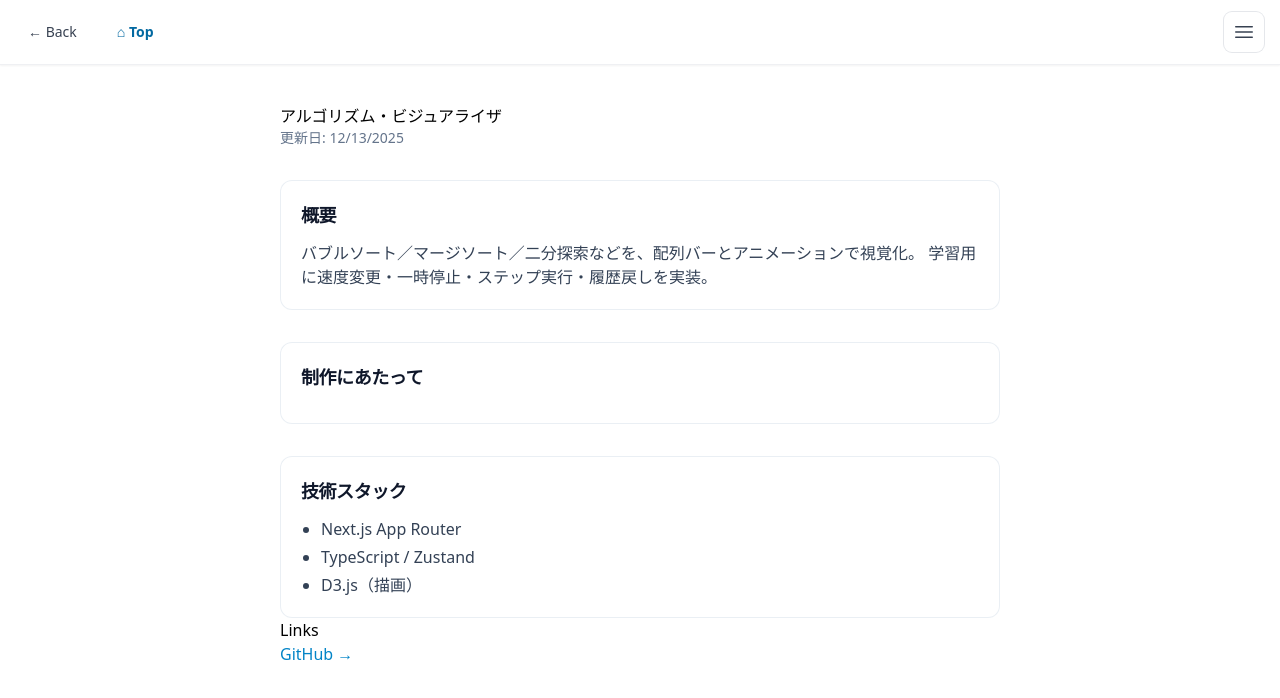
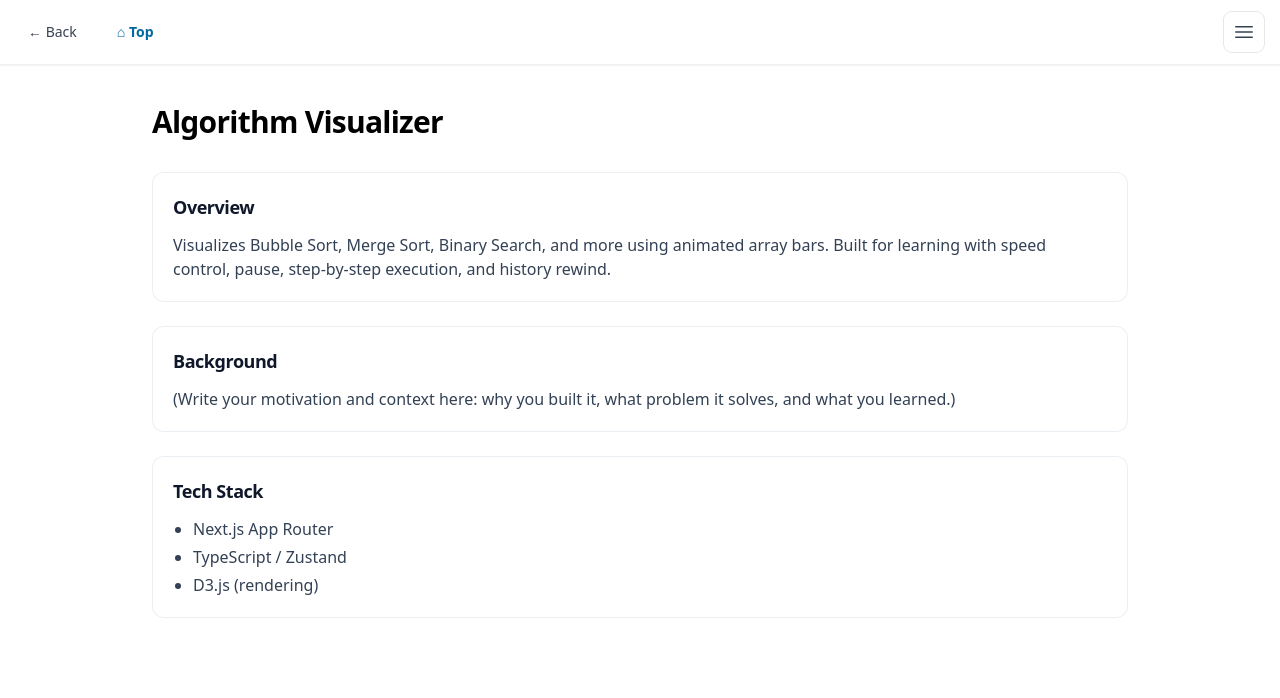
Before and after one commit to ro-dina/my-portfolio-city, a Next.js app: page /coding/algorithm-visualizer in a window 1280 px wide. Shown: the top 698 px of the page. Built offline with nearby package versions, Linux system fonts and the light colour scheme.

Commit message:
多言語対応en進捗半分くらい

```diff
--- /dev/null
+++ b/src/app/coding/[slug]/CodingProjectClient.tsx
@@ -0,0 +1,30 @@
+"use client";
+
+import { useI18n } from "@/components/common/LanguageProvider";
+import type { Project } from "@/types/project";
+type ProjectClient = Omit<Project, "body">;
+import { ReactNode } from "react";
+
+export default function CodingProjectClient({
+  project,
+  body,
+}: {
+  project: ProjectClient;
+  body: { ja: ReactNode; en?: ReactNode };
+}) {
+  const { locale } = useI18n();
+
+  return (
+    <div className="mx-auto max-w-5xl px-6 py-10">
+      <article className="space-y-6">
+        <h1 className="text-3xl font-bold tracking-tight">
+          {project.title[locale] ?? project.title.ja}
+        </h1>
+
+        <div className="space-y-6">
+          {locale === "en" && body.en ? body.en : body.ja}
+        </div>
+      </article>
+    </div>
+  );
+}
--- a/src/app/coding/[slug]/page.tsx
+++ b/src/app/coding/[slug]/page.tsx
@@ -1,86 +1,26 @@
 import { notFound } from "next/navigation";
-import Image from "next/image";
-import type { Metadata } from "next";
 import { codingProjects } from "@/data/codingProjects";
+import CodingProjectClient from "./CodingProjectClient";
 
-type Params = { params: Promise<{ slug: string }> };
-
-// 事前ビルド用（SSG）
-export function generateStaticParams() {
-  return codingProjects.map((p) => ({ slug: p.slug }));
-}
-
-// SEOメタ
-export async function generateMetadata({ params }: Params): Promise<Metadata> {
+export default async function CodingProjectPage({
+  params,
+}: {
+  params: Promise<{ slug: string }>;
+}) {
   const { slug } = await params;
-
-  const p = codingProjects.find((x) => x.slug === slug);
-  if (!p) return {};
-
-  const title = `${p.title} | Coding Projects`;
-  const description = p.summary ?? p.title;
-
-  // 可能なら絶対URL推奨（OG/TwitterはフルURLが安全）
-  const images = p.hero
-    ? [
-        {
-          url: p.hero.src, // 例: https://your-domain.com/images/...
-          width: p.hero.width,
-          height: p.hero.height,
-          alt: p.hero.alt,
-        },
-      ]
-    : [];
-
-  return {
-    title,
-    description,
-    openGraph: { title, description, images },
-    twitter: { card: "summary_large_image", title, description, images },
-  };
-}
-
-export default async function CodingProjectPage({ params }: { params: Promise<{ slug: string }> }) {
-  const { slug } = await params; // ← ここが重要！
-
   const project = codingProjects.find((p) => p.slug === slug);
   if (!project) return notFound();
 
+  const { body, ...projectClient } = project;
+
+  // 👇 Server で関数を実行（関数は Client に渡さない）
+  const bodyJa = body.ja();
+  const bodyEn = body.en?.();
+
   return (
-    <article className="prose prose-slate dark:prose-invert mx-auto max-w-3xl px-6 py-10">
-      <h1>{project.title}</h1>
-      <p className="text-sm text-slate-500">
-        更新日: {new Date(project.updatedAt).toLocaleDateString()}
-      </p>
-
-      {project.hero && (
-        <Image
-          src={project.hero.src}
-          alt={project.hero.alt}
-          width={project.hero.width}
-          height={project.hero.height}
-          className="rounded-xl shadow my-6"
-          priority
-        />
-      )}
-
-      {/* 本文（自由にJSXを書けます） */}
-      {project.body()}
-
-      {project.links && project.links.length > 0 && (
-        <>
-          <h2>Links</h2>
-          <ul>
-            {project.links.map((l) => (
-              <li key={l.href}>
-                <a className="text-sky-600 dark:text-sky-400 hover:underline" href={l.href} target="_blank">
-                  {l.label} →
-                </a>
-              </li>
-            ))}
-          </ul>
-        </>
-      )}
-    </article>
+    <CodingProjectClient
+      project={projectClient}
+      body={{ ja: bodyJa, en: bodyEn }}
+    />
   );
 }
--- a/src/data/codingProjects.tsx
+++ b/src/data/codingProjects.tsx
@@ -6,8 +6,8 @@ import ProductionBackground from "@/components/article/ProductionBackground";
 export const codingProjects: Project[] = [
   {
     slug: "algorithm-visualizer",
-    title: "アルゴリズム・ビジュアライザ",
-    summary: "ソート／探索を可視化して学べるブラウザアプリ。",
+    title: { ja: "アルゴリズム・ビジュアライザ", en: "Algorithm Visualizer" },
+    summary: { ja: "ソート／探索を可視化して学べるブラウザアプリ。", en: "A browser app to learn sorting/searching through interactive visualizations." },
     tags: ["Next.js", "TypeScript", "D3.js"],
     updatedAt: "2025-12-13",
     //hero: {
@@ -16,8 +16,9 @@ export const codingProjects: Project[] = [
     //  width: 1200,
     //  height: 630,
     //},
-    links: [{ label: "GitHub", href: "https://example.com" }],
-    body: () => (
+    links: [{ label: { ja: "GitHub", en: "GitHub" }, href: "https://example.com" }],
+    body: {
+      ja: () => (
         <>
           <Section title="概要">
             <p>
@@ -26,10 +27,9 @@ export const codingProjects: Project[] = [
             </p>
           </Section>
 
-
           <ProductionBackground title="制作にあたって">
             <p>
-
+              （ここに制作動機・背景を書いていく想定です）
             </p>
           </ProductionBackground>
 
@@ -42,20 +42,45 @@ export const codingProjects: Project[] = [
           </Section>
         </>
       ),
+      en: () => (
+        <>
+          <Section title="Overview">
+            <p>
+              Visualizes Bubble Sort, Merge Sort, Binary Search, and more using animated array bars.
+              Built for learning with speed control, pause, step-by-step execution, and history rewind.
+            </p>
+          </Section>
+
+          <ProductionBackground title="Background">
+            <p>
+              (Write your motivation and context here: why you built it, what problem it solves, and what you learned.)
+            </p>
+          </ProductionBackground>
+
+          <Section title="Tech Stack">
+            <FeatureList>
+              <li>Next.js App Router</li>
+              <li>TypeScript / Zustand</li>
+              <li>D3.js (rendering)</li>
+            </FeatureList>
+          </Section>
+        </>
+      ),
+    },
   },
   {
     slug: "sort-simulator",
-    title: "ソート・シミュレータ",
-    summary: "配列をドラッグで並べ替え → 正解との距離を採点。",
+    title: { ja: "ソート・シミュレータ" },
+    summary: { ja: "配列をドラッグで並べ替え → 正解との距離を採点。" },
     tags: ["React", "Tailwind CSS"],
     updatedAt: "2025-12-13",
     hero: {
       src: "/images/coding/sort-simulator.png",
-      alt: "ソート・シミュレータのスクリーンショット",
+      alt: { ja: "ソート・シミュレータのスクリーンショット" },
       width: 1200,
       height: 630,
     },
-    body: () => (
+    body: { ja: () => (
       <>
         <Section title="特徴">
           <ol className="list-decimal pl-5 space-y-1">
@@ -65,22 +90,22 @@ export const codingProjects: Project[] = [
           </ol>
         </Section>
       </>
-    ),
+    ) },
   },
   {
     slug: "hotel-3d-viewer",
-    title: "ホテルビューワー",
-    summary: "3Dホテルビューワーです",
+    title: { ja: "ホテルビューワー" },
+    summary: { ja: "3Dホテルビューワーです" },
     tags: ["Next.js", "TypeScript", "C#", "Unity", "VSCode"],
     updatedAt: "2025-12-13",
     hero: {
       src: "/images/coding/algorithm-visualizer.png",
-      alt: "ホテル3",
+      alt: { ja: "ホテル3" },
       width: 1200,
       height: 630,
     },
-    links: [{ label: "GitHub", href: "https://example.com" }],
-    body: () => (
+    links: [{ label: { ja: "GitHub" }, href: "https://example.com" }],
+    body: { ja: () => (
       <>
         <Section title="概要">
           <p>ホテルを3Dで見ることのできる予約サイトです。</p>
@@ -94,6 +119,6 @@ export const codingProjects: Project[] = [
           </FeatureList>
         </Section>
       </>
-    ),
+    ) },
   },
 ];
```
Also changed, not shown: src/types/project.ts (+29 -6 lines). Lines whose indentation alone changed are shown as unchanged.
